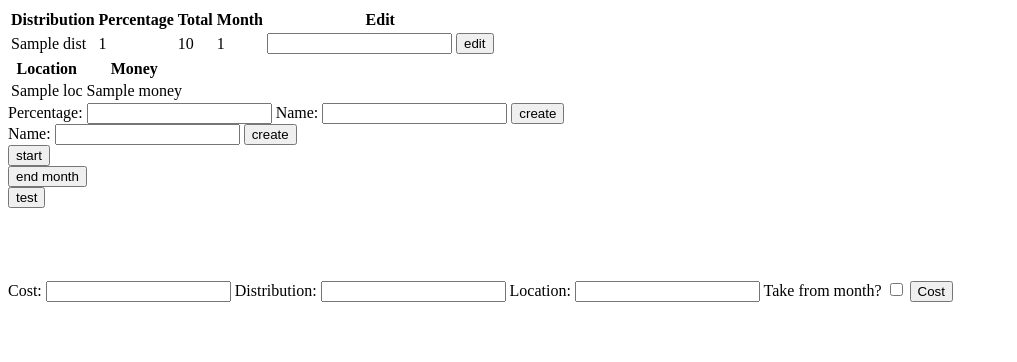
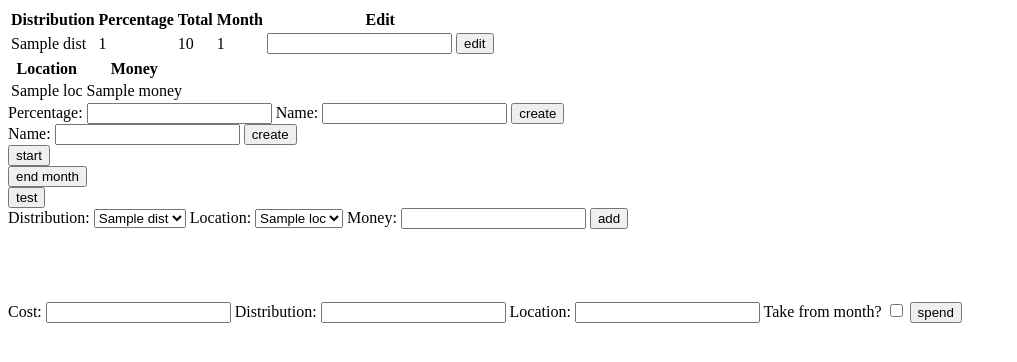
Before and after one commit to TheHoodieAfro/FinancialOrgnizer_YellowPlan, a Flask app: template templates/dashboard.html in a window 1280 px wide. Shown: the top 362 px of the page, without its empty margins (0-1017 px from the left). Run offline with Flask 2, Linux system fonts and the light colour scheme; the template is opened without the code that fills it: most values are stand-ins (such as "Sample title", 1, 10 or a date in 2020).

Commit message:
General changes

```diff
--- a/app.py
+++ b/app.py
@@ -51,12 +51,31 @@ class expense:
 # Application logic
 ## Basic functions
 def create_distribution(percentage, name):
+    """Creates and saves a distribution
+
+    Args:
+        name (String): Name of the distribution
+        name (int): percetage of the distribution
+    """
+
     distributions.append(Distribution(percentage, name))
 
 def create_location(name):
+    """Creates and saves a location
+
+    Args:
+        name (String): Name of the location
+    """
+
     locations.append(Location(name))
 
 def check_total_percentage():
+    """Checks if the sum of percetages in the distributions is 100
+
+    Returns:
+        Boolean: Returns True if the percetage is 100, False if not
+    """
+
     percentage = 0
 
     for dist in distributions:
@@ -65,6 +84,16 @@ def check_total_percentage():
     return True if percentage==100 else False
 
 def edit_percentage(distribution, new_percentage):
+    """Edits the percentage of the specified distribution
+
+    Args:
+        distribution (string): Name of the distributions to change the percetage
+        new_percentage (int): New percentage
+
+    Returns:
+        Boolean: Return True if the distribution exists and its percetage was changed, False if the distribution does not exist
+    """
+
     temp = [x for x in distributions if x.name == distribution]
 
     if len(temp) == 0:
@@ -76,6 +105,12 @@ def edit_percentage(distribution, new_percentage):
 
 ## Advanced functions
 def start_plan():
+    """Starts the plan, meaning, the money array is filed with distributions
+
+    Returns:
+        Boolean: Returns True if the plan was started succesfully, Flase if the total percentage was not 100
+    """
+
     if check_total_percentage() == False:
         return False
 
@@ -238,8 +273,13 @@ def view_edit_percentage():
     edit_percentage(request.form['dist_name'], int(request.form['dist_new_percentage']))
     return redirect(url_for('dashboard'))
 
-@app.route('/lol', methods=['POST'])
-def lol():
+@app.route('/money/add/previous', methods=['POST'])
+def view_add_previous_money():
+    add_previous_money(request.form['loc_name'], request.form['dist_name'], int(request.form['money']))
+    return redirect(url_for('dashboard'))
+
+@app.route('/spend', methods=['POST'])
+def spend():
     return redirect(url_for('dashboard'))
 
 @app.route('/tests', methods=['POST'])
@@ -247,7 +287,7 @@ def tests():
     create_distribution(20, 'savings')
     create_distribution(30, 'costs')
     create_distribution(30, 'investments')
-    create_distribution(19, 'ahorro')
+    create_distribution(20, 'ahorro')
 
     create_location('bancolombia')
     create_location('rappi')
--- a/templates/dashboard.html
+++ b/templates/dashboard.html
@@ -105,11 +105,34 @@
 
         </form>
 
+        <form action="/money/add/previous" method="post">
+
+            <label for="dist_name">Distribution: </label>
+            <select name="dist_name" id="dist_name">
+                {% for dist in list_distributions %}
+                    <option value='{{dist.name}}'>{{dist.name}}</option>
+                {% endfor %}
+            </select>
+
+            <label for="loc_name">Location: </label>
+            <select name="loc_name" id="loc_name">
+                {% for loc in list_locations %}
+                    <option value='{{loc.name}}'>{{loc.name}}</option>
+                {% endfor %}
+            </select>
+
+            <label for="money">Money: </label>
+            <input type="number" name="money" id="money">
+
+            <button type="submit" name="button_add_previous_money" value="add_previous_money">add</button>
+
+        </form>
+
         <br>
         <br>
         <br>
         <br>
-        <form action="/lol" method="post">
+        <form action="/spend" method="post">
 
             <label for="cost">Cost: </label>
             <input type="text" name="cost" id="cost">
@@ -135,7 +158,7 @@
             <label for="month">Take from month?</label>
             <input type="checkbox" name="month" id="month">
 
-            <button type="submit">Cost</button>
+            <button type="submit">spend</button>
         </form>
 
     </body>
```
